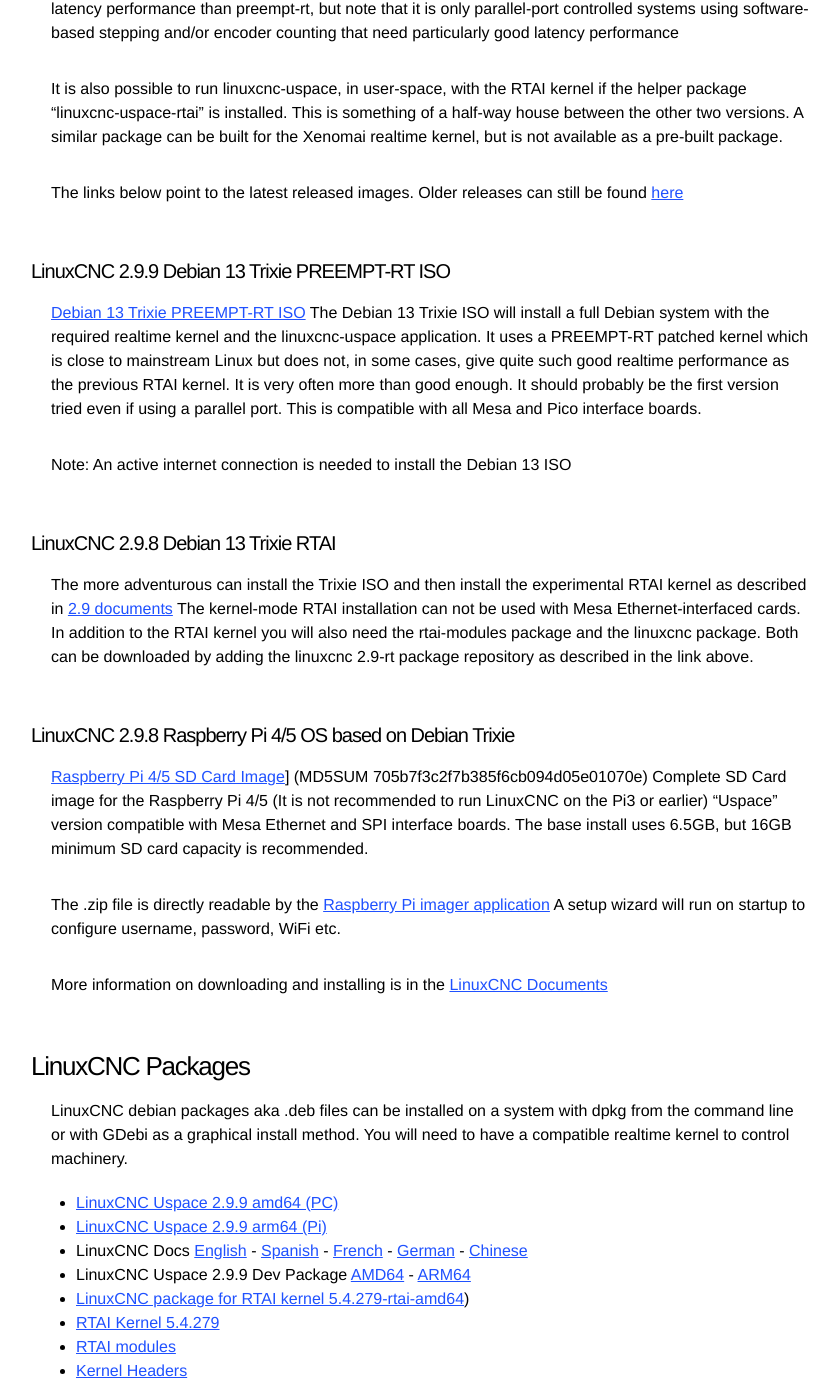
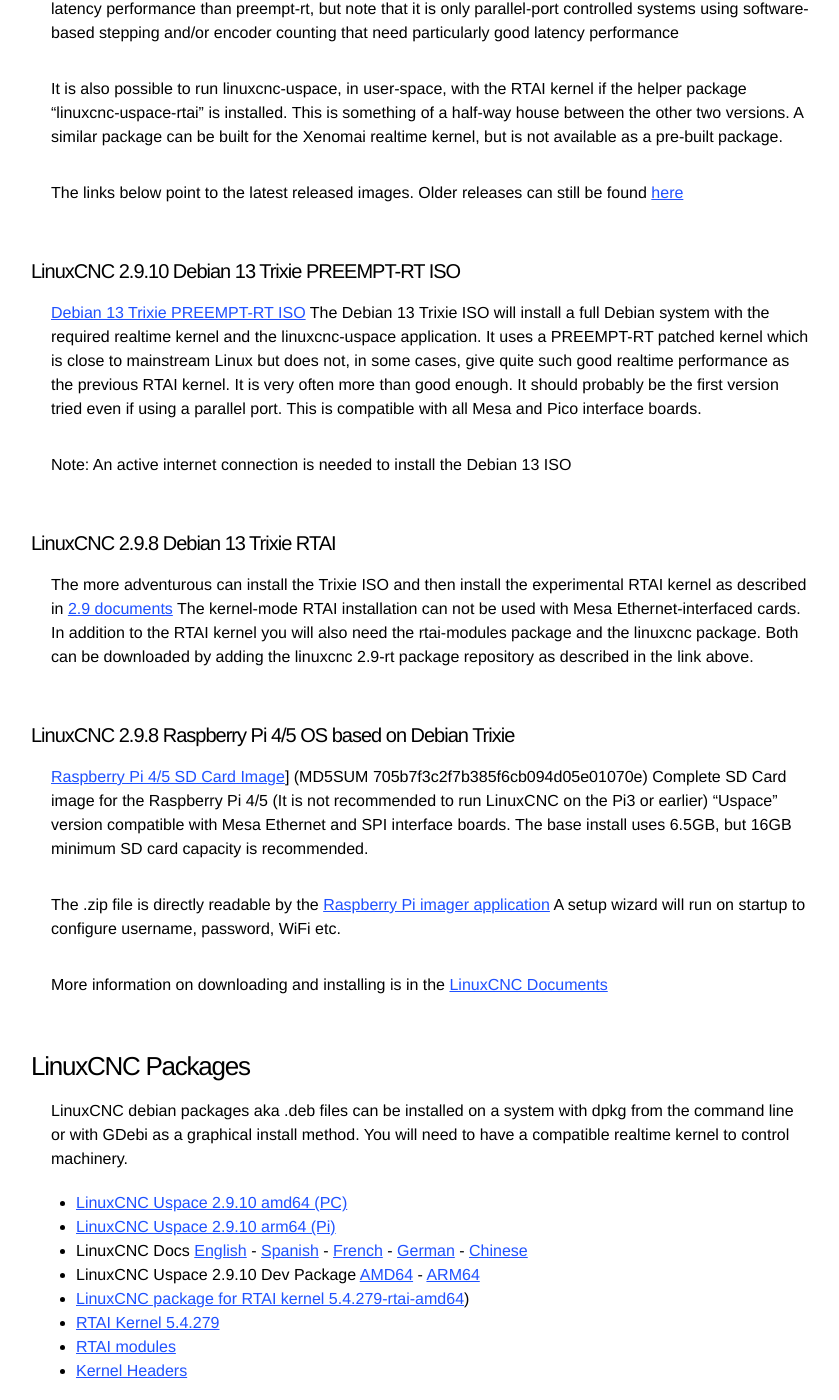
Before and after one commit to LinuxCNC/wlo, a Jekyll site: the page built from downloads/index.md, in a window 1280 px wide and 1400 px high, scrolled down 788 px. Shown: the whole window, without its empty margins (209-1048 px from the left). Built offline with Jekyll 4.4.1, drawn with Linux system fonts in a browser that asks for light colours.

Commit message:
Update LinuxCNC version to 2.9.10
Updated LinuxCNC version from 2.9.9 to 2.9.10 in the download links and documentation.

```diff
--- a/downloads/index.md
+++ b/downloads/index.md
@@ -45,9 +45,9 @@
 The links below point to the latest released images. Older releases can still be
 found [here](https://www.linuxcnc.org/iso/)
 
-### LinuxCNC 2.9.9 Debian 13 Trixie PREEMPT-RT ISO
+### LinuxCNC 2.9.10 Debian 13 Trixie PREEMPT-RT ISO
 
-[Debian 13 Trixie PREEMPT-RT ISO](https://www.linuxcnc.org/iso/linuxcnc_2.9.9-amd64.hybrid.iso)
+[Debian 13 Trixie PREEMPT-RT ISO](https://www.linuxcnc.org/iso/linuxcnc_2.9.10-amd64.hybrid.iso)
 The Debian 13 Trixie ISO will install a full Debian system with the required
 realtime kernel and the linuxcnc-uspace application. It uses a PREEMPT-RT
 patched kernel  which is close to mainstream Linux but does not, in some
@@ -86,10 +86,10 @@
 from the command line or with GDebi as a graphical install method. You will need
 to have a compatible realtime kernel to control machinery.
 
-* [LinuxCNC Uspace 2.9.9 amd64 (PC)](https://www.linuxcnc.org/dists/trixie/2.9-uspace/binary-amd64/linuxcnc-uspace_2.9.9_amd64.deb)
-* [LinuxCNC Uspace 2.9.9 arm64 (Pi)](https://www.linuxcnc.org/dists/trixie/2.9-uspace/binary-arm64/linuxcnc-uspace_2.9.9_arm64.deb)
-* LinuxCNC Docs [English](https://www.linuxcnc.org/dists/trixie/2.9-uspace/binary-all/linuxcnc-doc-en_2.9.9_all.deb) - [Spanish](https://www.linuxcnc.org/dists/trixie/2.9-uspace/binary-all/linuxcnc-doc-es_2.9.9_all.deb) - [French](https://www.linuxcnc.org/dists/trixie/2.9-uspace/binary-all/linuxcnc-doc-fr_2.9.9_all.deb) - [German](https://www.linuxcnc.org/dists/trixie/2.9-uspace/binary-all/linuxcnc-doc-de_2.9.9_all.deb) - [Chinese](https://www.linuxcnc.org/dists/trixie/2.9-uspace/binary-all/linuxcnc-doc-zh-cn_2.9.9_all.deb)
-* LinuxCNC Uspace 2.9.9 Dev Package [AMD64](https://www.linuxcnc.org/dists/trixie/2.9-uspace/binary-amd64/linuxcnc-uspace-dev_2.9.9_amd64.deb) - [ARM64](https://www.linuxcnc.org/dists/trixie/2.9-uspace/binary-arm64/linuxcnc-uspace-dev_2.9.9_arm64.deb)
+* [LinuxCNC Uspace 2.9.10 amd64 (PC)](https://www.linuxcnc.org/dists/trixie/2.9-uspace/binary-amd64/linuxcnc-uspace_2.9.10_amd64.deb)
+* [LinuxCNC Uspace 2.9.10 arm64 (Pi)](https://www.linuxcnc.org/dists/trixie/2.9-uspace/binary-arm64/linuxcnc-uspace_2.9.10_arm64.deb)
+* LinuxCNC Docs [English](https://www.linuxcnc.org/dists/trixie/2.9-uspace/binary-all/linuxcnc-doc-en_2.9.10_all.deb) - [Spanish](https://www.linuxcnc.org/dists/trixie/2.9-uspace/binary-all/linuxcnc-doc-es_2.9.10_all.deb) - [French](https://www.linuxcnc.org/dists/trixie/2.9-uspace/binary-all/linuxcnc-doc-fr_2.9.10_all.deb) - [German](https://www.linuxcnc.org/dists/trixie/2.9-uspace/binary-all/linuxcnc-doc-de_2.9.10_all.deb) - [Chinese](https://www.linuxcnc.org/dists/trixie/2.9-uspace/binary-all/linuxcnc-doc-zh-cn_2.9.10_all.deb)
+* LinuxCNC Uspace 2.9.10 Dev Package [AMD64](https://www.linuxcnc.org/dists/trixie/2.9-uspace/binary-amd64/linuxcnc-uspace-dev_2.9.10_amd64.deb) - [ARM64](https://www.linuxcnc.org/dists/trixie/2.9-uspace/binary-arm64/linuxcnc-uspace-dev_2.9.10_arm64.deb)
 
 * [LinuxCNC package for RTAI kernel 5.4.279-rtai-amd64](https://www.linuxcnc.org/dists/trixie/2.9-rt/binary-amd64/linuxcnc_2.9.8_amd64.deb))
 * [RTAI Kernel 5.4.279](https://www.linuxcnc.org/dists/trixie/base/binary-amd64/linux-image-5.4.279-rtai-amd64_5.4.279-rtai-amd64-1_amd64.deb)
```
